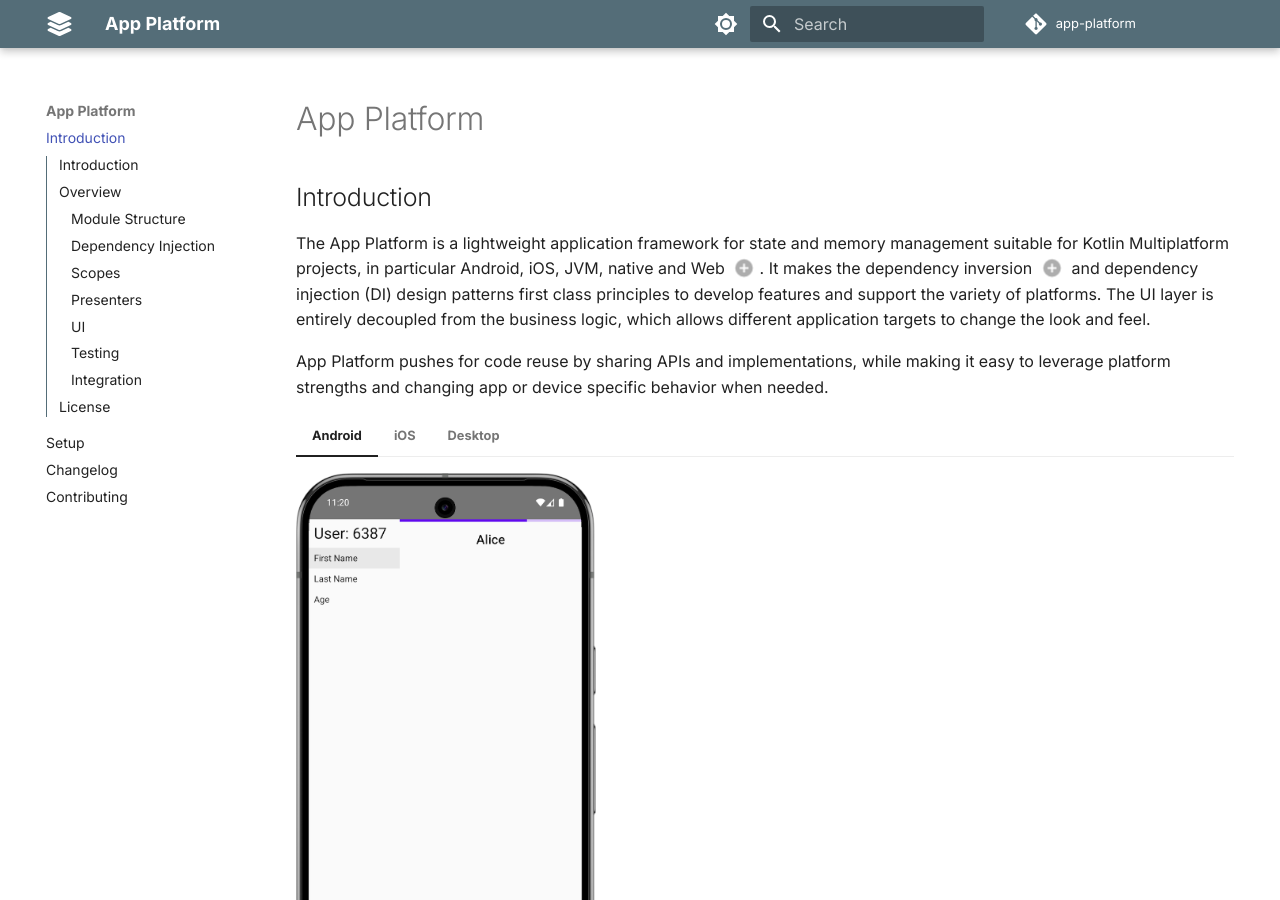
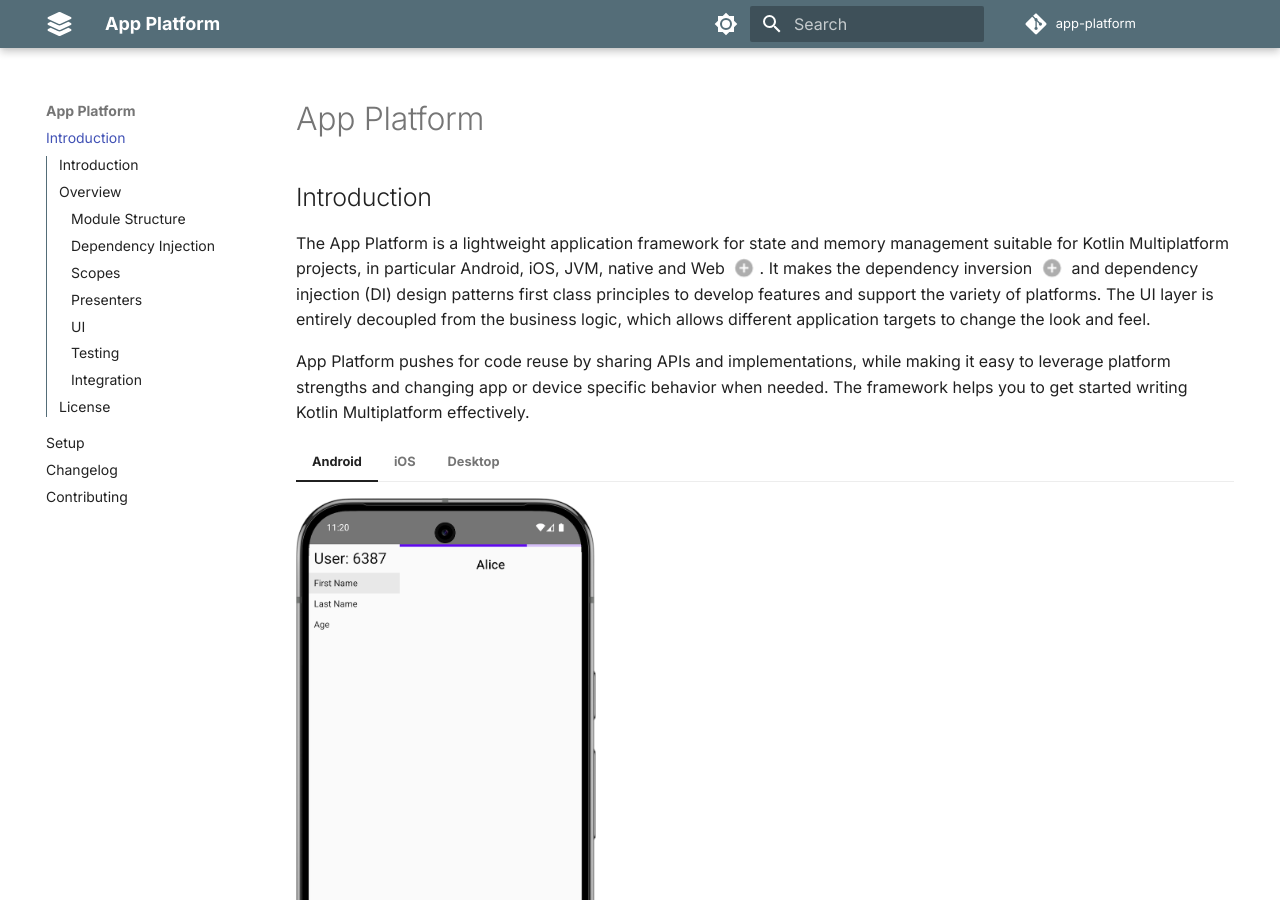
Before and after one commit to amzn/app-platform, an MkDocs documentation site: the page built from docs/index.md, in a window 1280 px wide and 900 px high. Built offline with MkDocs 1.6.1 and Material for MkDocs 9.7.7, drawn with Linux system fonts in a browser that asks for light colours; comment, search, counter and statistics services are not loaded; some of the changed text lies outside the part shown.

Commit message:
More documentation updates.

```diff
--- a/docs/index.md
+++ b/docs/index.md
@@ -13,7 +13,8 @@
 2.  Dependency inversion means that high-level APIs don’t depend on low-level details and low-level details only import other high-level APIs.
 
 App Platform pushes for code reuse by sharing APIs and implementations, while making it easy to leverage
-platform strengths and changing app or device specific behavior when needed.
+platform strengths and changing app or device specific behavior when needed. The framework helps you to get started
+writing Kotlin Multiplatform effectively.
 
 === "Android"
     ![Android screenshot](images/Android.png){ width="300" }
@@ -68,7 +69,8 @@
 
 Fakes for unit and device tests are essential and integral part of our architecture. There are many
 test helpers to setup fakes for core components such as `Scopes`. We like using [Turbine](https://github.com/cashapp/turbine/)
-for verifying the reactive behavior of our `Presenters`.
+for verifying the reactive behavior of our `Presenters`. Thanks to *Compose Multiplatform*, `Renderers` can be easily
+tested in isolation for iOS and Desktop.
 
 ### Integration
 
```
Also changed, not shown: 1 other file.
